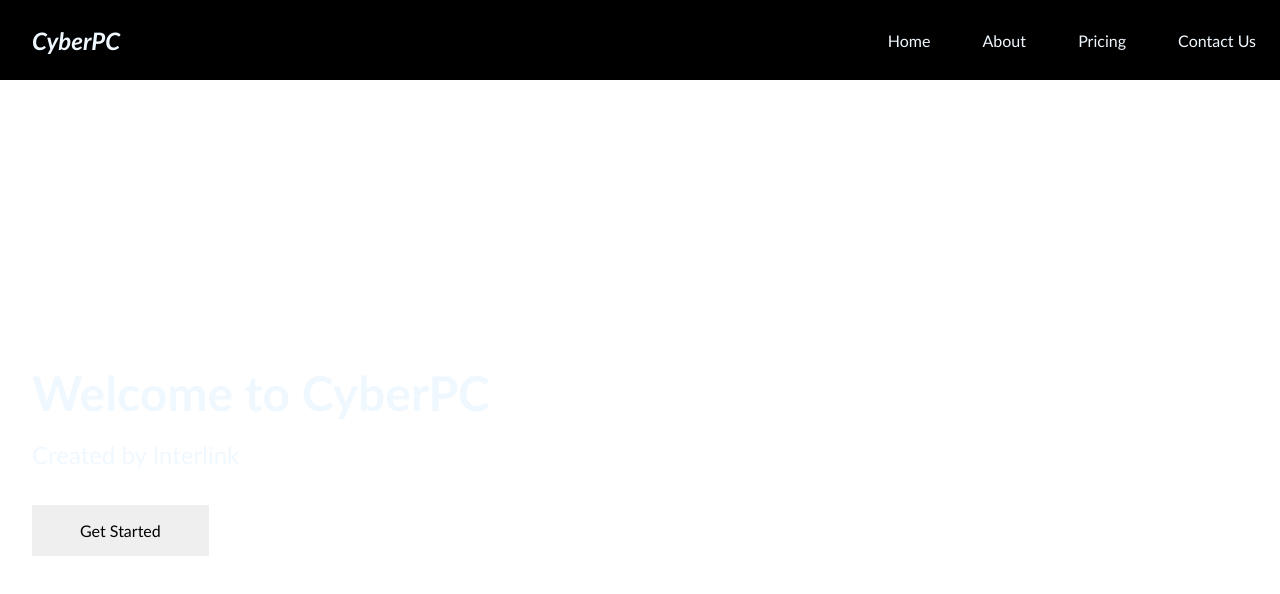
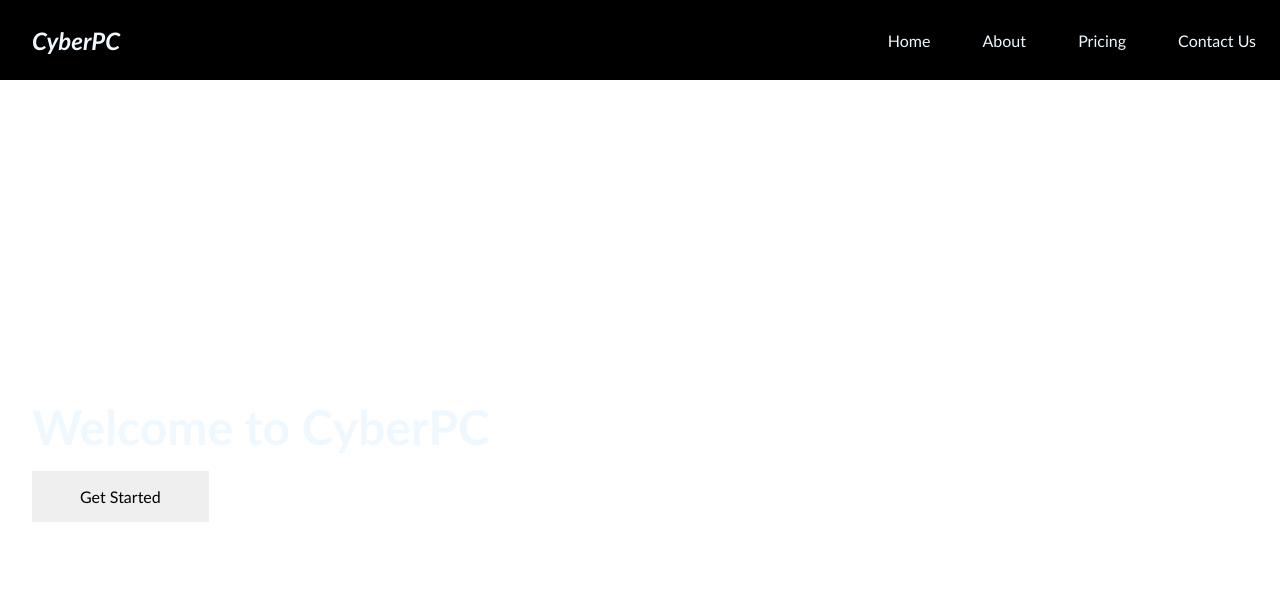
Before and after one commit to vdofi/CyberPC, a plain HTML site: page index.html in a window 1280 px wide. Drawn offline with Linux system fonts and the light colour scheme.

Commit message:
Update index.html

```diff
--- a/index.html
+++ b/index.html
@@ -23,7 +23,7 @@
     <div class="hero-container">
         <div class="column-left">
             <h1>Welcome to CyberPC</h1>
-            <p>Created by Interlink</p>
+
           <a href="getstarted.html">
             <button class="oval-button">Get Started</button>
             </a>
```
